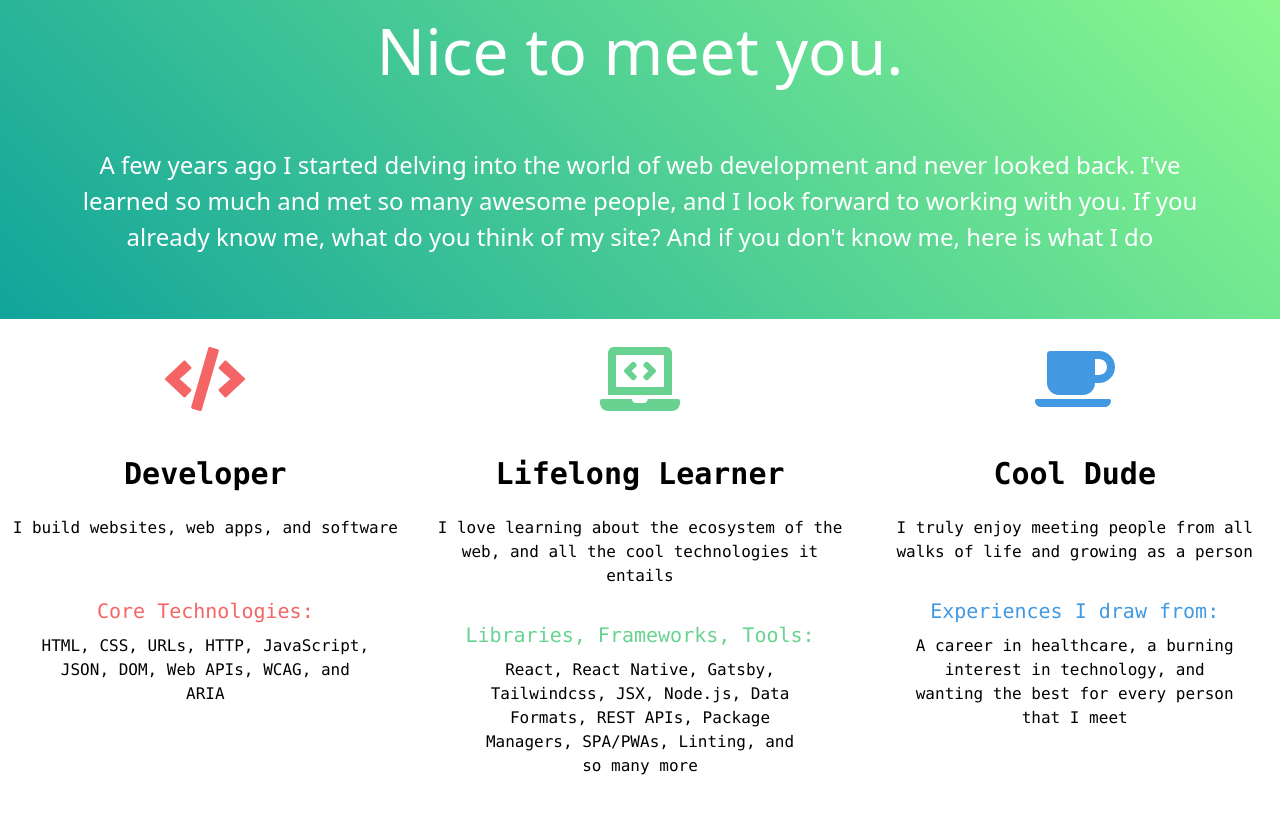
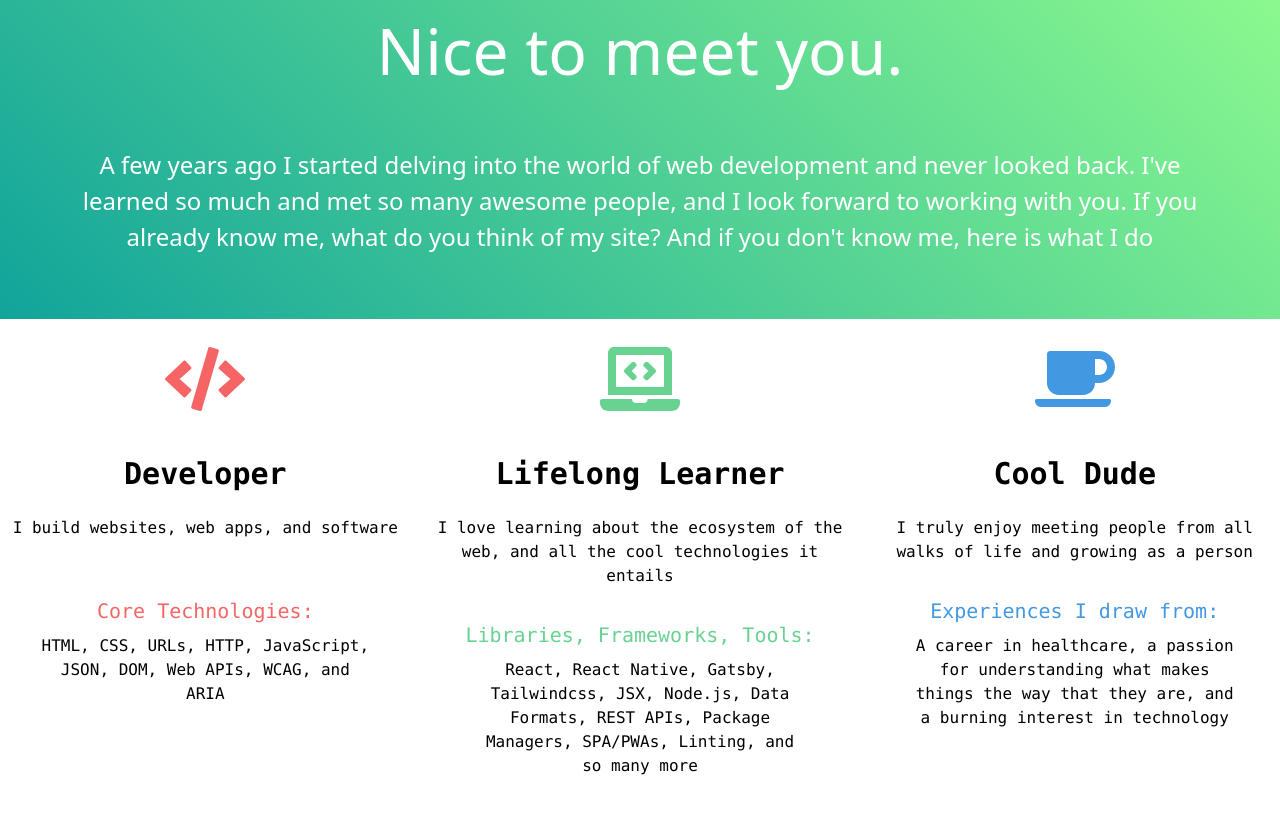
Before and after one commit to ijshd7/portfolio, a Gatsby site: page / in a window 1280 px wide. Shown: the part 1311-2124 px from the top of the page. Built offline with nearby package versions, Linux system fonts and the light colour scheme; Gatsby itself is replaced by a stand-in of ours.

```diff
--- a/src/components/about.js
+++ b/src/components/about.js
@@ -76,7 +76,7 @@
                 <Header className="text-3xl">Cool Dude</Header>
                 <p>I truly enjoy meeting people from all walks of life and growing as a person</p>
                 <p className="text-xl text-blue-500 mt-8">Experiences I draw from:</p>
-                <p className="mt-2 mx-10">A career in healthcare, a burning interest in technology, and wanting the best for every person that I meet</p>
+                <p className="mt-2 mx-10">A career in healthcare, a passion for understanding what makes things the way that they are, and a burning interest in technology</p>
             </Content>
         </Column>
     </Columns>
```
